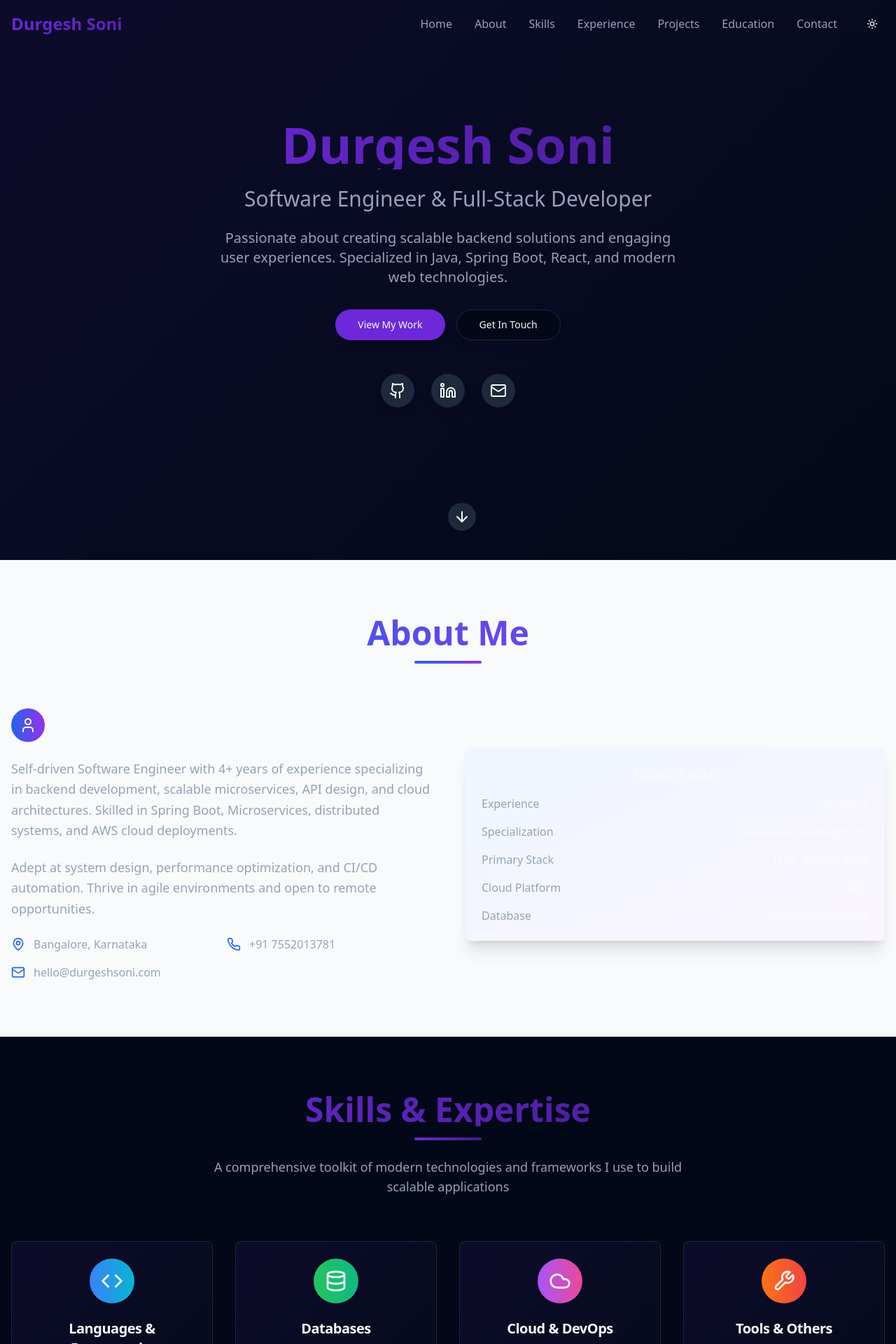
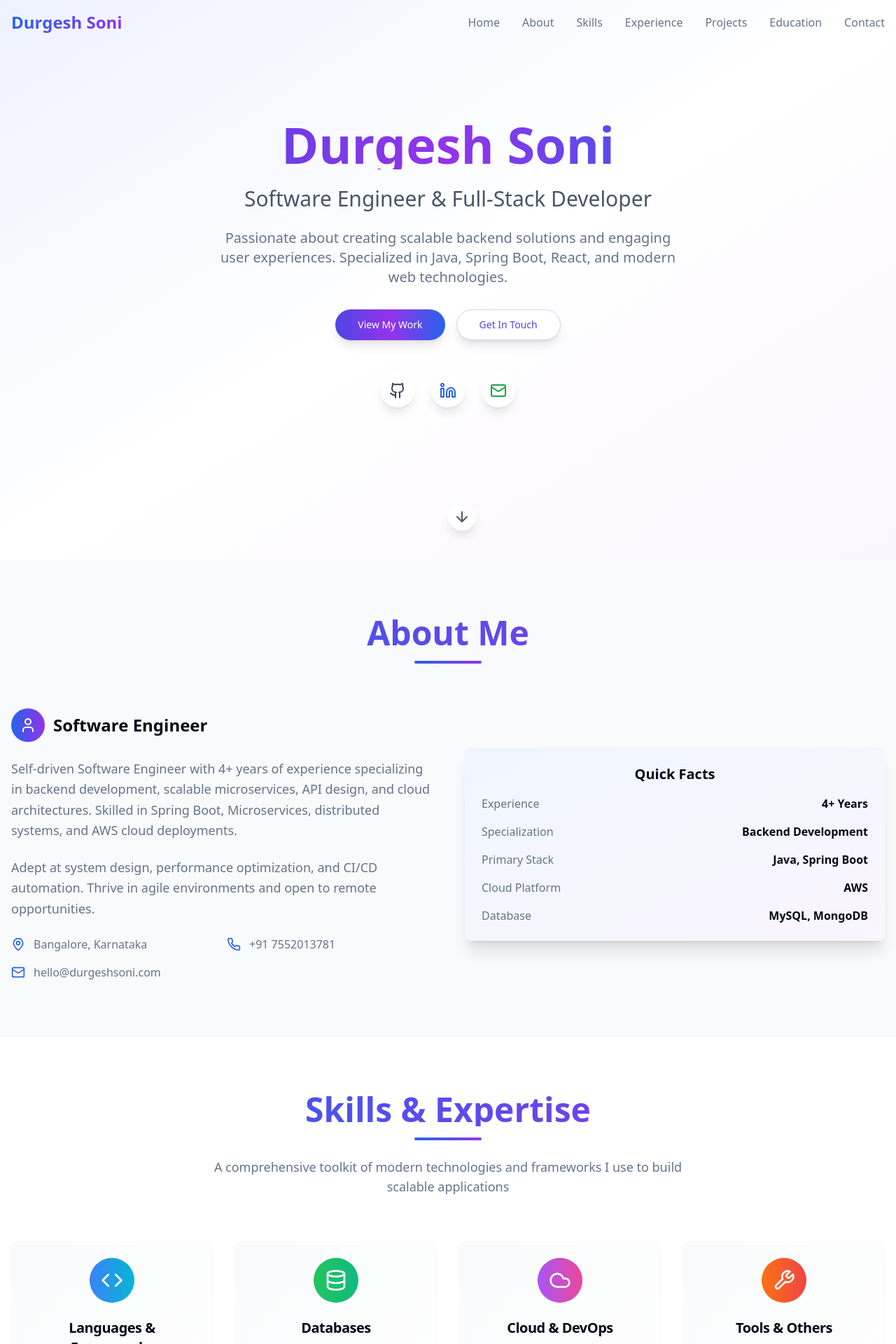
Before and after one commit to durgeshsoni/Durgesh-Soni-SDE2-Portfolio, a React (Vite) app: page / in a window 1280 px wide. Shown: the top 1920 px of the page at 70% size. Built offline with nearby package versions, Linux system fonts and the light colour scheme.

Commit message:
Reverted to commit b252c0e873a5508e27ea01364e86dcfa052fbd5e

```diff
--- a/src/App.tsx
+++ b/src/App.tsx
@@ -1,10 +1,8 @@
-
 import { Toaster } from "@/components/ui/toaster";
 import { Toaster as Sonner } from "@/components/ui/sonner";
 import { TooltipProvider } from "@/components/ui/tooltip";
 import { QueryClient, QueryClientProvider } from "@tanstack/react-query";
 import { BrowserRouter, Routes, Route } from "react-router-dom";
-import { ThemeProvider } from "@/components/ThemeProvider";
 import Index from "./pages/Index";
 import NotFound from "./pages/NotFound";
 
@@ -12,7 +10,6 @@ const queryClient = new QueryClient();
 
 const App = () => (
   <QueryClientProvider client={queryClient}>
-    <ThemeProvider>
     <TooltipProvider>
       <Toaster />
       <Sonner />
@@ -24,7 +21,6 @@ const App = () => (
         </Routes>
       </BrowserRouter>
     </TooltipProvider>
-    </ThemeProvider>
   </QueryClientProvider>
 );
 
--- a/src/components/Hero.tsx
+++ b/src/components/Hero.tsx
@@ -12,19 +12,19 @@ export const Hero = () => {
 
   return (
     <section id="hero" className="min-h-screen flex items-center justify-center relative overflow-hidden">
-      <div className="absolute inset-0 gradient-bg"></div>
+      <div className="absolute inset-0 bg-gradient-to-br from-indigo-50 via-white to-purple-50"></div>
 
       <div className="container mx-auto px-4 py-20 relative z-10">
         <div className="text-center max-w-4xl mx-auto animate-fade-in">
-          <h1 className="text-5xl md:text-7xl font-bold mb-6 gradient-text">
+          <h1 className="text-5xl md:text-7xl font-bold mb-6 bg-gradient-to-r from-indigo-600 via-purple-600 to-blue-600 bg-clip-text text-transparent">
             Durgesh Soni
           </h1>
 
-          <h2 className="text-2xl md:text-3xl text-muted-foreground mb-6 font-light">
+          <h2 className="text-2xl md:text-3xl text-slate-600 mb-6 font-light">
             Software Engineer & Full-Stack Developer
           </h2>
 
-          <p className="text-lg md:text-xl text-muted-foreground mb-8 max-w-2xl mx-auto leading-relaxed">
+          <p className="text-lg md:text-xl text-slate-500 mb-8 max-w-2xl mx-auto leading-relaxed">
             Passionate about creating scalable backend solutions and engaging user experiences.
             Specialized in Java, Spring Boot, React, and modern web technologies.
           </p>
@@ -32,7 +32,7 @@ export const Hero = () => {
           <div className="flex flex-col sm:flex-row gap-4 justify-center items-center mb-12">
             <Button
               size="lg"
-              className="bg-primary hover:bg-primary/90 text-primary-foreground px-8 py-3 rounded-full transition-all duration-300 hover:scale-105 shadow-lg hover:shadow-xl"
+              className="bg-gradient-to-r from-indigo-600 via-purple-600 to-blue-600 hover:from-indigo-700 hover:via-purple-700 hover:to-blue-700 text-white px-8 py-3 rounded-full transition-all duration-300 hover:scale-105 shadow-lg hover:shadow-xl"
               onClick={() => scrollToSection("projects")}
             >
               View My Work
@@ -41,7 +41,7 @@ export const Hero = () => {
             <Button
               variant="outline"
               size="lg"
-              className="px-8 py-3 rounded-full hover:bg-primary hover:text-primary-foreground transition-all duration-300 hover:scale-105 border-border shadow-lg hover:shadow-xl"
+              className="px-8 py-3 rounded-full hover:bg-gradient-to-r hover:from-indigo-500 hover:to-purple-500 hover:text-white transition-all duration-300 hover:scale-105 border-indigo-200 text-indigo-600 shadow-lg hover:shadow-xl"
               onClick={() => scrollToSection("contact")}
             >
               Get In Touch
@@ -53,25 +53,25 @@ export const Hero = () => {
               href="https://github.com/durgeshsoni"
               target="_blank"
               rel="noopener noreferrer"
-              className="p-3 rounded-full bg-card shadow-lg hover:shadow-xl transition-all duration-300 hover:scale-110 hover:bg-primary hover:text-primary-foreground"
+              className="p-3 rounded-full bg-white shadow-lg hover:shadow-xl transition-all duration-300 hover:scale-110 hover:bg-gradient-to-r hover:from-gray-600 hover:to-gray-700 hover:text-white"
             >
-              <Github size={24} />
+              <Github size={24} className="text-gray-700 hover:text-white transition-colors" />
             </a>
 
             <a
               href="https://linkedin.com/in/durgeshsoni"
               target="_blank"
               rel="noopener noreferrer"
-              className="p-3 rounded-full bg-card shadow-lg hover:shadow-xl transition-all duration-300 hover:scale-110 hover:bg-primary hover:text-primary-foreground"
+              className="p-3 rounded-full bg-white shadow-lg hover:shadow-xl transition-all duration-300 hover:scale-110 hover:bg-blue-600"
             >
-              <Linkedin size={24} />
+              <Linkedin size={24} className="text-blue-600 hover:text-white transition-colors" />
             </a>
 
             <a
               href="mailto:hello@durgeshsoni.com"
-              className="p-3 rounded-full bg-card shadow-lg hover:shadow-xl transition-all duration-300 hover:scale-110 hover:bg-primary hover:text-primary-foreground"
+              className="p-3 rounded-full bg-white shadow-lg hover:shadow-xl transition-all duration-300 hover:scale-110 hover:bg-green-600"
             >
-              <Mail size={24} />
+              <Mail size={24} className="text-green-600 hover:text-white transition-colors" />
             </a>
           </div>
         </div>
@@ -80,9 +80,9 @@ export const Hero = () => {
       <div className="absolute bottom-8 left-1/2 transform -translate-x-1/2 animate-bounce">
         <button
           onClick={() => scrollToSection("about")}
-          className="p-2 rounded-full bg-card shadow-lg hover:shadow-xl transition-all duration-300 hover:bg-primary hover:text-primary-foreground"
+          className="p-2 rounded-full bg-white shadow-lg hover:shadow-xl transition-all duration-300 hover:bg-gradient-to-r hover:from-indigo-500 hover:to-purple-500 hover:text-white"
         >
-          <ArrowDown size={24} />
+          <ArrowDown size={24} className="text-gray-600 hover:text-white transition-colors" />
         </button>
       </div>
     </section>
--- a/src/components/Navigation.tsx
+++ b/src/components/Navigation.tsx
@@ -2,7 +2,6 @@
 import { useState, useEffect } from "react";
 import { Menu, X } from "lucide-react";
 import { Button } from "@/components/ui/button";
-import { ThemeToggle } from "@/components/ThemeToggle";
 
 export const Navigation = () => {
   const [isMenuOpen, setIsMenuOpen] = useState(false);
@@ -36,16 +35,16 @@ export const Navigation = () => {
 
   return (
     <nav className={`fixed top-0 w-full z-50 transition-all duration-300 ${
-      isScrolled ? "bg-background/95 backdrop-blur-sm border-b border-border" : "bg-transparent"
+      isScrolled ? "bg-background/95 backdrop-blur-sm border-b" : "bg-transparent"
     }`}>
       <div className="container mx-auto px-4 py-4">
         <div className="flex justify-between items-center">
-          <div className="text-2xl font-bold bg-gradient-to-r from-primary to-primary/80 bg-clip-text text-transparent">
+          <div className="text-2xl font-bold bg-gradient-to-r from-blue-600 to-purple-600 bg-clip-text text-transparent">
             Durgesh Soni
           </div>
 
           {/* Desktop Navigation */}
-          <div className="hidden md:flex items-center space-x-8">
+          <div className="hidden md:flex space-x-8">
             {navItems.map((item) => (
               <button
                 key={item.id}
@@ -55,23 +54,20 @@ export const Navigation = () => {
                 {item.label}
               </button>
             ))}
-            <ThemeToggle />
           </div>
 
-          {/* Mobile Navigation */}
-          <div className="md:hidden flex items-center space-x-2">
-            <ThemeToggle />
+          {/* Mobile Menu Button */}
           <Button
             variant="ghost"
             size="icon"
+            className="md:hidden"
             onClick={() => setIsMenuOpen(!isMenuOpen)}
           >
             {isMenuOpen ? <X size={24} /> : <Menu size={24} />}
           </Button>
         </div>
-        </div>
 
-        {/* Mobile Menu */}
+        {/* Mobile Navigation */}
         {isMenuOpen && (
           <div className="md:hidden mt-4 pb-4 animate-fade-in">
             <div className="flex flex-col space-y-4">
--- a/src/components/Skills.tsx
+++ b/src/components/Skills.tsx
@@ -31,13 +31,13 @@ export const Skills = () => {
   ];
 
   return (
-    <section id="skills" className="py-20 bg-background">
+    <section id="skills" className="py-20 bg-white">
       <div className="container mx-auto px-4">
         <div className="text-center mb-16">
-          <h2 className="text-4xl md:text-5xl font-bold mb-4 gradient-text">
+          <h2 className="text-4xl md:text-5xl font-bold mb-4 bg-gradient-to-r from-blue-600 to-purple-600 bg-clip-text text-transparent">
             Skills & Expertise
           </h2>
-          <div className="w-24 h-1 bg-gradient-to-r from-primary to-primary/60 mx-auto rounded-full"></div>
+          <div className="w-24 h-1 bg-gradient-to-r from-blue-600 to-purple-600 mx-auto rounded-full"></div>
           <p className="text-lg text-muted-foreground mt-6 max-w-2xl mx-auto">
             A comprehensive toolkit of modern technologies and frameworks I use to build scalable applications
           </p>
@@ -47,14 +47,14 @@ export const Skills = () => {
           {skillCategories.map((category, index) => (
             <Card
               key={category.title}
-              className="group hover:shadow-xl transition-all duration-300 hover:scale-105 animate-fade-in border-border gradient-bg"
+              className="group hover:shadow-xl transition-all duration-300 hover:scale-105 animate-fade-in border-0 bg-gradient-to-br from-gray-50 to-white"
               style={{ animationDelay: `${index * 150}ms` }}
             >
               <CardHeader className="text-center pb-4">
                 <div className={`w-16 h-16 mx-auto mb-4 rounded-full bg-gradient-to-r ${category.color} flex items-center justify-center group-hover:scale-110 transition-transform duration-300`}>
                   <category.icon className="text-white" size={32} />
                 </div>
-                <CardTitle className="text-xl font-semibold text-foreground">{category.title}</CardTitle>
+                <CardTitle className="text-xl font-semibold">{category.title}</CardTitle>
               </CardHeader>
 
               <CardContent>
@@ -62,7 +62,7 @@ export const Skills = () => {
                   {category.skills.map((skill) => (
                     <span
                       key={skill}
-                      className="px-3 py-1 bg-muted text-sm rounded-full text-muted-foreground hover:bg-primary hover:text-primary-foreground transition-all duration-200 cursor-default"
+                      className="px-3 py-1 bg-gradient-to-r from-gray-100 to-gray-200 text-sm rounded-full text-gray-700 hover:from-blue-100 hover:to-purple-100 hover:text-blue-700 transition-all duration-200 cursor-default"
                     >
                       {skill}
                     </span>
@@ -74,15 +74,15 @@ export const Skills = () => {
         </div>
 
         <div className="mt-16 text-center">
-          <h3 className="text-2xl font-semibold mb-8 text-foreground">Certifications</h3>
+          <h3 className="text-2xl font-semibold mb-8">Certifications</h3>
           <div className="grid md:grid-cols-2 gap-6 max-w-4xl mx-auto">
-            <Card className="p-6 hover:shadow-lg transition-shadow duration-300 border-border">
-              <h4 className="font-semibold text-lg mb-2 text-foreground">Full Stack Development Program</h4>
+            <Card className="p-6 hover:shadow-lg transition-shadow duration-300">
+              <h4 className="font-semibold text-lg mb-2">Full Stack Development Program</h4>
               <p className="text-muted-foreground">Certified by Masai School</p>
             </Card>
 
-            <Card className="p-6 hover:shadow-lg transition-shadow duration-300 border-border">
-              <h4 className="font-semibold text-lg mb-2 text-foreground">Problem Solving Certification</h4>
+            <Card className="p-6 hover:shadow-lg transition-shadow duration-300">
+              <h4 className="font-semibold text-lg mb-2">Problem Solving Certification</h4>
               <p className="text-muted-foreground">Awarded by HackerRank</p>
             </Card>
           </div>
--- a/src/components/ThemeProvider.tsx
+++ /dev/null
@@ -1,62 +0,0 @@
-
-import { createContext, useContext, useEffect, useState } from "react";
-
-type Theme = "dark" | "light";
-
-type ThemeProviderContextType = {
-  theme: Theme;
-  setTheme: (theme: Theme) => void;
-  toggleTheme: () => void;
-};
-
-const ThemeProviderContext = createContext<ThemeProviderContextType | undefined>(undefined);
-
-export function ThemeProvider({ children, ...props }: { children: React.ReactNode }) {
-  const [theme, setTheme] = useState<Theme>("dark"); // Always default to dark theme
-
-  useEffect(() => {
-    // Force dark theme on initial load
-    const root = window.document.documentElement;
-    root.classList.remove("light", "dark");
-    root.classList.add("dark");
-
-    // Set color scheme
-    root.style.colorScheme = "dark";
-
-    // Store in localStorage
-    localStorage.setItem("theme", "dark");
-  }, []);
-
-  useEffect(() => {
-    const root = window.document.documentElement;
-    root.classList.remove("light", "dark");
-    root.classList.add(theme);
-    root.style.colorScheme = theme;
-    localStorage.setItem("theme", theme);
-  }, [theme]);
-
-  const toggleTheme = () => {
-    setTheme(theme === "dark" ? "light" : "dark");
-  };
-
-  const value = {
-    theme,
-    setTheme,
-    toggleTheme,
-  };
-
-  return (
-    <ThemeProviderContext.Provider {...props} value={value}>
-      {children}
-    </ThemeProviderContext.Provider>
-  );
-}
-
-export const useTheme = () => {
-  const context = useContext(ThemeProviderContext);
-
-  if (context === undefined)
-    throw new Error("useTheme must be used within a ThemeProvider");
-
-  return context;
-};
--- a/src/components/ThemeToggle.tsx
+++ /dev/null
@@ -1,24 +0,0 @@
-
-import { Moon, Sun } from "lucide-react";
-import { Button } from "@/components/ui/button";
-import { useTheme } from "@/components/ThemeProvider";
-
-export function ThemeToggle() {
-  const { theme, toggleTheme } = useTheme();
-
-  return (
-    <Button
-      variant="ghost"
-      size="icon"
-      onClick={toggleTheme}
-      className="w-9 h-9 rounded-full hover:bg-accent hover:text-accent-foreground transition-all duration-300 hover:scale-110"
-    >
-      {theme === "dark" ? (
-        <Sun className="h-4 w-4 rotate-0 scale-100 transition-all duration-300" />
-      ) : (
-        <Moon className="h-4 w-4 rotate-0 scale-100 transition-all duration-300" />
-      )}
-      <span className="sr-only">Toggle theme</span>
-    </Button>
-  );
-}
--- a/src/index.css
+++ b/src/index.css
@@ -1,4 +1,3 @@
-
 @tailwind base;
 @tailwind components;
 @tailwind utilities;
@@ -9,43 +8,50 @@ All colors MUST be HSL.
 
 @layer base {
   :root {
-    --background: 222.2 84% 4.9%;
-    --foreground: 210 40% 98%;
+    --background: 0 0% 100%;
+    --foreground: 222.2 84% 4.9%;
 
-    --card: 217.2 32.6% 17.5%;
-    --card-foreground: 210 40% 98%;
+    --card: 0 0% 100%;
+    --card-foreground: 222.2 84% 4.9%;
 
-    --popover: 217.2 32.6% 17.5%;
-    --popover-foreground: 210 40% 98%;
+    --popover: 0 0% 100%;
+    --popover-foreground: 222.2 84% 4.9%;
 
-    --primary: 262.1 83.3% 57.8%;
+    --primary: 222.2 47.4% 11.2%;
     --primary-foreground: 210 40% 98%;
 
-    --secondary: 217.2 32.6% 17.5%;
-    --secondary-foreground: 210 40% 98%;
+    --secondary: 210 40% 96.1%;
+    --secondary-foreground: 222.2 47.4% 11.2%;
 
-    --muted: 217.2 32.6% 17.5%;
-    --muted-foreground: 215 20.2% 65.1%;
+    --muted: 210 40% 96.1%;
+    --muted-foreground: 215.4 16.3% 46.9%;
 
-    --accent: 217.2 32.6% 17.5%;
-    --accent-foreground: 210 40% 98%;
+    --accent: 210 40% 96.1%;
+    --accent-foreground: 222.2 47.4% 11.2%;
 
     --destructive: 0 84.2% 60.2%;
     --destructive-foreground: 210 40% 98%;
 
-    --border: 217.2 32.6% 17.5%;
-    --input: 217.2 32.6% 17.5%;
-    --ring: 262.1 83.3% 57.8%;
+    --border: 214.3 31.8% 91.4%;
+    --input: 214.3 31.8% 91.4%;
+    --ring: 222.2 84% 4.9%;
 
     --radius: 0.5rem;
 
-    --sidebar-background: 240 5.9% 10%;
-    --sidebar-foreground: 240 4.8% 95.9%;
-    --sidebar-primary: 224.3 76.3% 48%;
-    --sidebar-primary-foreground: 0 0% 100%;
-    --sidebar-accent: 240 3.7% 15.9%;
-    --sidebar-accent-foreground: 240 4.8% 95.9%;
-    --sidebar-border: 240 3.7% 15.9%;
+    --sidebar-background: 0 0% 98%;
+
+    --sidebar-foreground: 240 5.3% 26.1%;
+
+    --sidebar-primary: 240 5.9% 10%;
+
+    --sidebar-primary-foreground: 0 0% 98%;
+
+    --sidebar-accent: 240 4.8% 95.9%;
+
+    --sidebar-accent-foreground: 240 5.9% 10%;
+
+    --sidebar-border: 220 13% 91%;
+
     --sidebar-ring: 217.2 91.2% 59.8%;
   }
 
@@ -53,14 +59,14 @@ All colors MUST be HSL.
     --background: 222.2 84% 4.9%;
     --foreground: 210 40% 98%;
 
-    --card: 217.2 32.6% 17.5%;
+    --card: 222.2 84% 4.9%;
     --card-foreground: 210 40% 98%;
 
-    --popover: 217.2 32.6% 17.5%;
+    --popover: 222.2 84% 4.9%;
     --popover-foreground: 210 40% 98%;
 
-    --primary: 263.4 70% 50.4%;
-    --primary-foreground: 210 40% 98%;
+    --primary: 210 40% 98%;
+    --primary-foreground: 222.2 47.4% 11.2%;
 
     --secondary: 217.2 32.6% 17.5%;
     --secondary-foreground: 210 40% 98%;
@@ -76,8 +82,7 @@ All colors MUST be HSL.
 
     --border: 217.2 32.6% 17.5%;
     --input: 217.2 32.6% 17.5%;
-    --ring: 263.4 70% 50.4%;
-
+    --ring: 212.7 26.8% 83.9%;
     --sidebar-background: 240 5.9% 10%;
     --sidebar-foreground: 240 4.8% 95.9%;
     --sidebar-primary: 224.3 76.3% 48%;
@@ -96,21 +101,5 @@ All colors MUST be HSL.
 
   body {
     @apply bg-background text-foreground;
-    font-feature-settings: "rlig" 1, "calt" 1;
-  }
-
-  /* Force dark theme on all elements */
-  html {
-    color-scheme: dark;
   }
 }
-
-@layer utilities {
-  .gradient-text {
-    @apply bg-gradient-to-r from-primary via-primary/80 to-primary/60 bg-clip-text text-transparent;
-  }
-
-  .gradient-bg {
-    background: linear-gradient(135deg, hsl(var(--primary) / 0.1), hsl(var(--accent) / 0.05));
-  }
-}
```
Also changed, not shown: src/components/Contact.tsx (+35 -63 lines), src/components/Education.tsx (+10 -10 lines), src/components/Experience.tsx (+9 -9 lines). Lines whose indentation alone changed are shown as unchanged.
